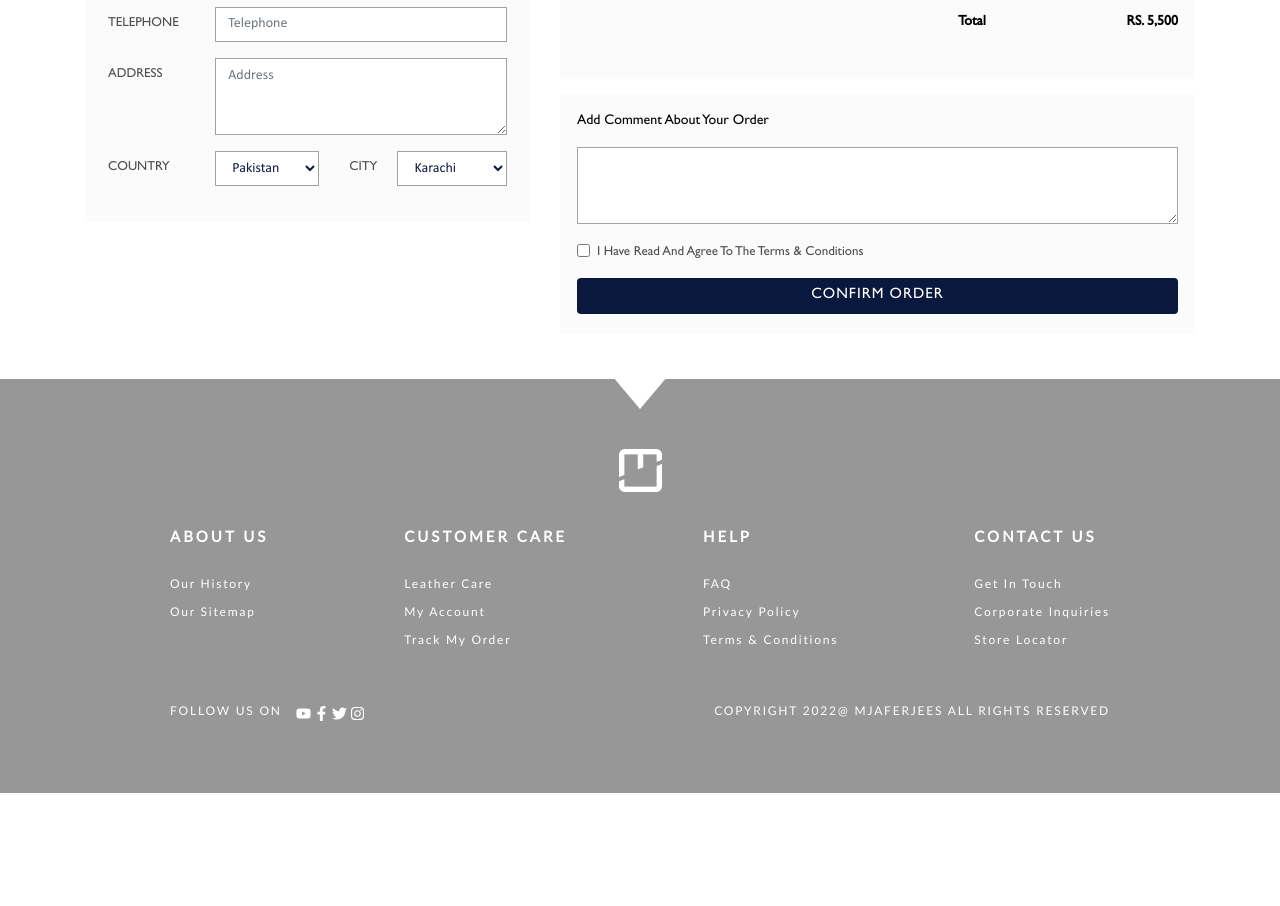
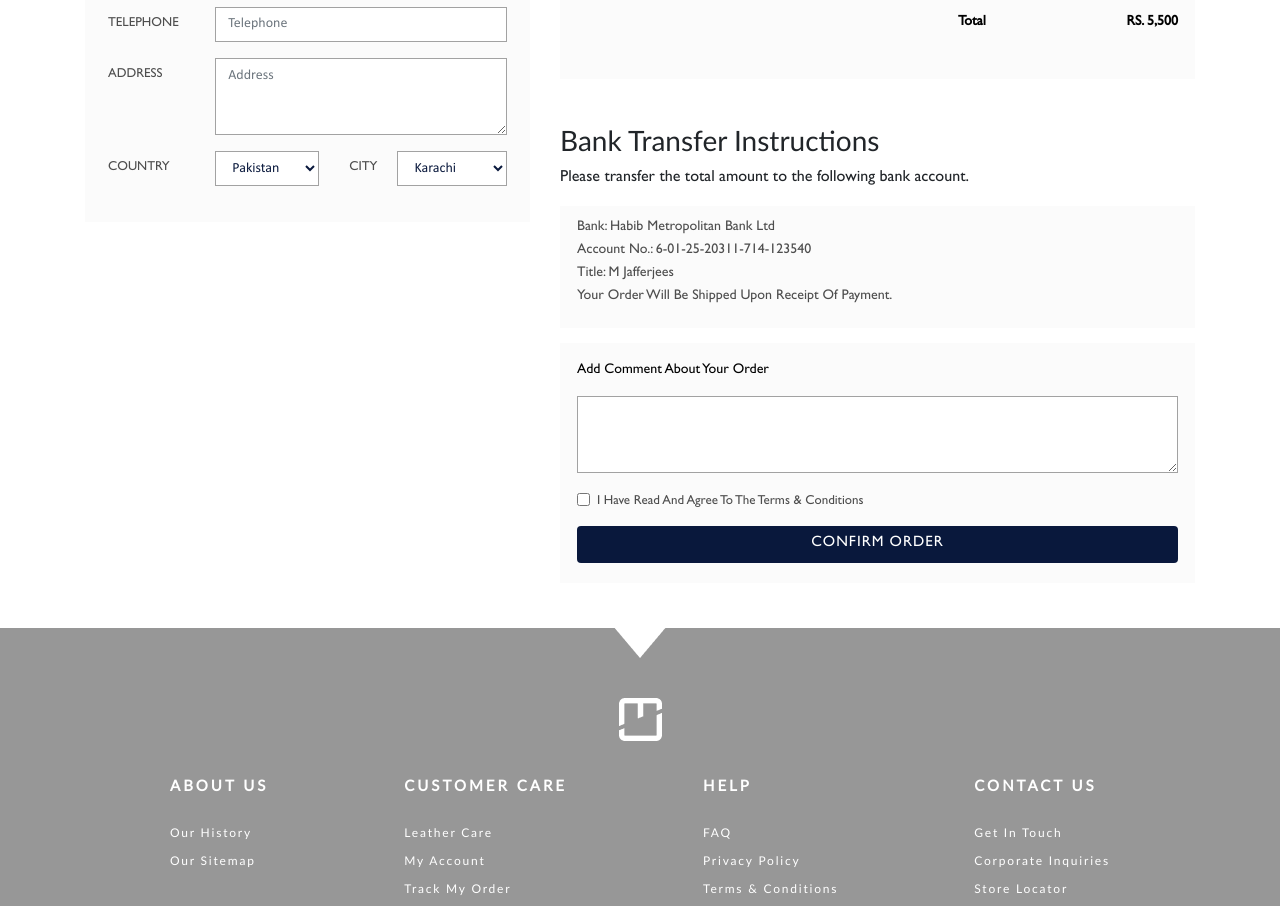
Before and after one commit to Areebsunbon/mjj, a Nuxt app: page /checkout in a window 1280 px wide. Shown: the part 852-1758 px from the top of the page. Before the commit the page ends 1645 px from the top, so only its background shows below. Built offline with nearby package versions, Linux system fonts and the light colour scheme.

Commit message:
checkout page section add

```diff
--- a/assets/style.css
+++ b/assets/style.css
@@ -1612,6 +1612,19 @@ img.insta-img {
 .checkout-bar {
     margin-top: 15px;
 }
+.bank-trf ul{
+    margin: 0px;
+}
+.bank-trf {
+    margin-top: 30px;
+}
+.bank-trf li {
+    font-size: 14px;
+    font-family: 'GillSansStd';
+    text-transform: capitalize;
+    color: #4e4e4e;
+    line-height: 23px;
+}
 .message-area label {
     font-size: 14px;
     color: #000;
--- a/pages/checkout.vue
+++ b/pages/checkout.vue
@@ -295,6 +295,22 @@
                       </div>
                     </div>
                   </div>
+                  <div class="col-md-12 bank-trf">
+                    <div class="checkout-bar">
+                      <h3>Bank Transfer Instructions</h3>
+                      <p>Please transfer the total amount to the following bank account.</p>
+                      <div class="checkout-leftbar right-layout">
+                        <div class="message-area">
+                          <ul>
+                            <li>Bank: Habib Metropolitan Bank Ltd</li>
+                            <li>Account No.: 6-01-25-20311-714-123540</li>
+                            <li>Title: M Jafferjees</li>
+                            <li>Your Order will be shipped upon receipt of payment.</li>
+                          </ul>
+                        </div>
+                      </div>
+                    </div>
+                  </div>
                   <div class="col-md-12">
                     <div class="checkout-bar">
                       <div class="checkout-leftbar right-layout">
```
Also changed, not shown: components/AppHeader.vue (+27 -47 lines), pages/Locator.vue (+1 -21 lines).
